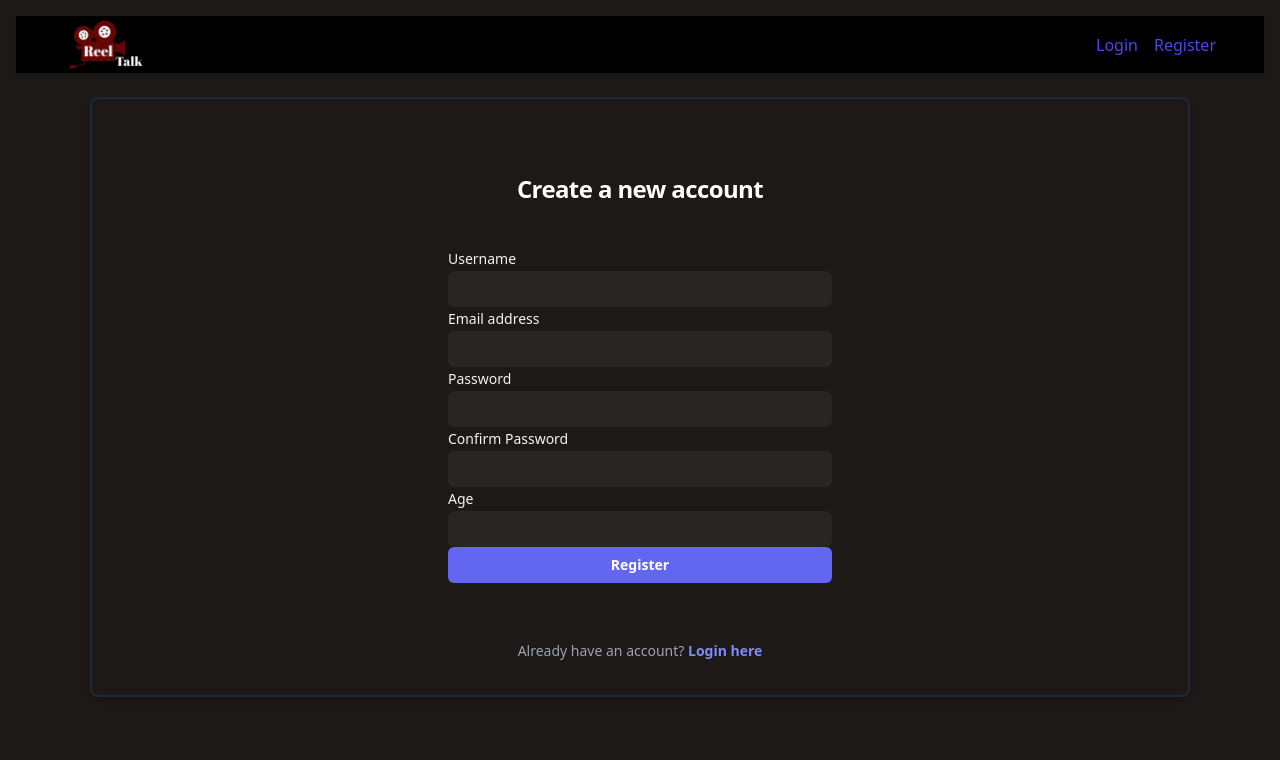
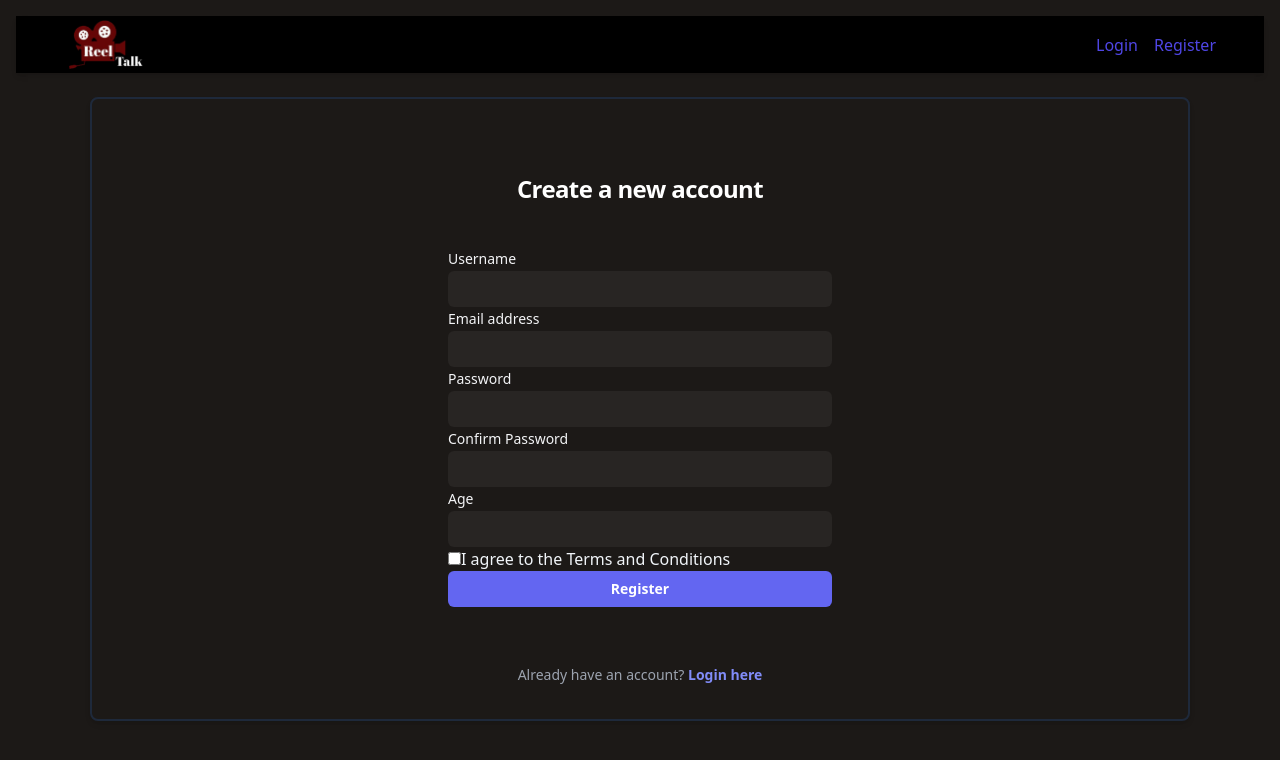
Before and after one commit to Shockrates/BootCampProject, a React (Vite) app in the folder client/: page /register in a window 1280 px wide. Shown: the top 760 px of the page. Built offline with nearby package versions, Linux system fonts and the light colour scheme.

Commit message:
Added Terms, edited Register

```diff
--- a/client/src/components/Auth/Register.jsx
+++ b/client/src/components/Auth/Register.jsx
@@ -3,6 +3,7 @@ import { useState } from 'react';
 import useAuth from './AuthProvider';
 import { Link } from 'react-router-dom';
 import { registerRequest } from '../../utils/api'
+import Terms from './Terms';
 
 /**
  * Register component (under construction).
@@ -12,8 +13,9 @@ import { registerRequest } from '../../utils/api'
  * - Uses a controlled form similar to Login component.
  */
 const Register = () => {
-    const [credentials, setCredentials] = useState({ username: "", email: "", password: "", confirmPass: "", age: "" });
+    const [credentials, setCredentials] = useState({ username: "", email: "", password: "", confirmPass: "", age: "", acceptTerms: false});
     const [error, setError] = useState("");
+    const [showTerms, setShowTerms] = useState(false);
 
     const { login } = useAuth();
 
@@ -27,6 +29,7 @@ const Register = () => {
         const password = credentials.password;
         const confirmPass = credentials.confirmPass;
         const age = credentials.age;
+        const acceptTerms = credentials.acceptTerms;
 
         if (!username || !email || !password || !confirmPass || !age) {
             setError("Please fill in all fields");
@@ -38,23 +41,30 @@ const Register = () => {
             return;
         }
 
+        if (!acceptTerms) {
+            setError("You must accept the Terms and Conditions to continue");
+            return;
+        }
+
         try {
-            const user = await registerRequest(username, email, password, confirmPass, age);//TODO
+            const user = await registerRequest(username, email, password, confirmPass, age, acceptTerms);//TODO
             if (!user) {
-                setError("Registration failed. Please try again");
+                setError("An error occured");
                 return;
             }
             login(user); // <- This will set User to localhost and cause redirect,
         } catch (err) {
             console.error(err);
-            setError("An error occured during registration. Please try again")
+            setError("An error occured during registration. Please try again");
+            }
         }
-    }
 
 
     const handleChange = (e) => {
-        const { name, value } = e.target;
-        setCredentials((prev) => ({ ...prev, [name]: value }))
+    const { name, type, value, checked } = e.target;
+    setCredentials((prev) => ({
+      ...prev,
+      [name]: type === "checkbox" ? checked : value,}))
     }
     return (
         <div className="register-container">
@@ -142,12 +152,31 @@ const Register = () => {
                         </div>
                     </div>
 
+                    <div className="flex items-center gap-2 mt-2">
+                        <input
+                            id="acceptTerms"
+                            name="acceptTerms"
+                            type="checkbox"
+                            checked={credentials.acceptTerms}
+                            onChange={handleChange}
+                            className="w-4 h-4 text-indigo-500 border-gray-300 rounded"
+                        />
+                        <label htmlFor="acceptTerms" className="text-sm text-gray-200">
+                            I agree to the{" "}
+                            <button
+                            type="button"
+                            onClick={() => setShowTerms(true)}
+                            className="text-indigo-400 hover:text-indigo-300 underline"
+                            >
+                            Terms and Conditions
+                            </button>
+                        </label>
+                    </div>
+
                     {error && <div className="form-error">{error}</div>}
                     <div className="">
                         <button type="submit" className='register-btn'>Register</button>
                     </div>
-
-
                 </form>
 
                 <p className="login-text">
@@ -158,6 +187,21 @@ const Register = () => {
                 </p>
             </div>
 
+            {showTerms && (
+                <Terms
+                title="Terms and Conditions"
+                onClose={() => setShowTerms(false)}
+                onConfirm={() => {
+                    setCredentials((prev) => ({ ...prev, acceptTerms: true }));
+                    setShowTerms(false);
+                }}
+                confirmText="Accept"
+                >
+                <p>
+                    Terms you have to accept
+                </p>
+                </Terms>
+            )}
         </div>
     )
 }
--- /dev/null
+++ b/client/src/components/Auth/Terms.jsx
@@ -0,0 +1,39 @@
+import React from "react";
+
+const Terms = ({ title, children, onClose, onConfirm, confirmText = "OK" }) => {
+  return (
+    <div className="fixed inset-0 z-50 flex items-center justify-center bg-black/70">
+      <div className="bg-slate-800 border border-slate-700 rounded-lg shadow-lg p-6 max-w-lg w-full mx-4">
+        {/* title */}
+        {title && (
+          <h3 className="text-lg font-bold text-white mb-3">{title}</h3>
+        )}
+
+        {/* body content */}
+        <div className="text-sm text-gray-300 max-h-60 overflow-y-auto mb-4">
+          {children}
+        </div>
+
+        {/* footer buttons */}
+        <div className="flex justify-end gap-3">
+          <button
+            onClick={onClose}
+            className="px-4 py-1.5 bg-gray-600 text-white rounded-md hover:bg-gray-500"
+          >
+            Close
+          </button>
+          {onConfirm && (
+            <button
+              onClick={onConfirm}
+              className="px-4 py-1.5 bg-indigo-500 text-white rounded-md hover:bg-indigo-400"
+            >
+              {confirmText}
+            </button>
+          )}
+        </div>
+      </div>
+    </div>
+  );
+};
+
+export default Terms;
```
